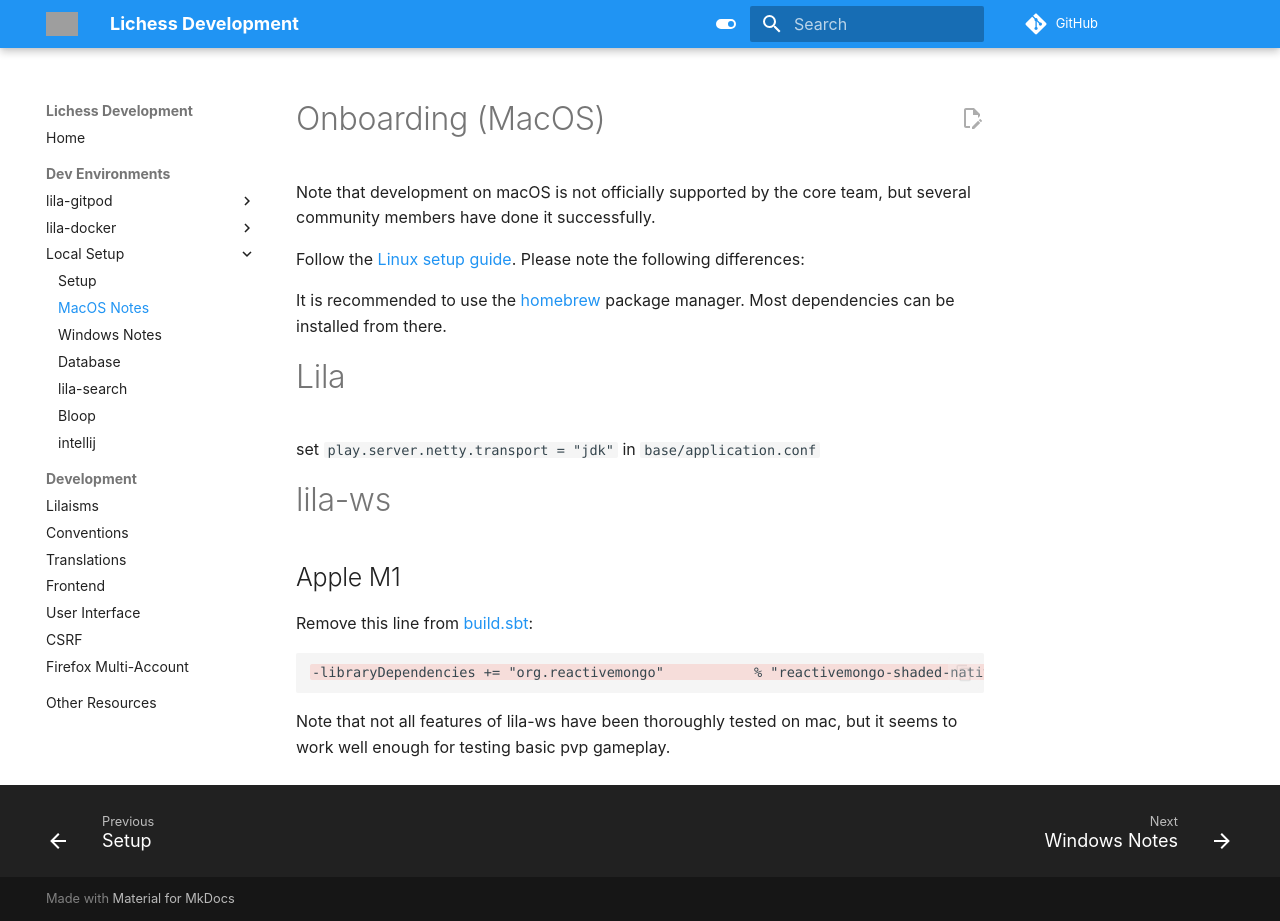
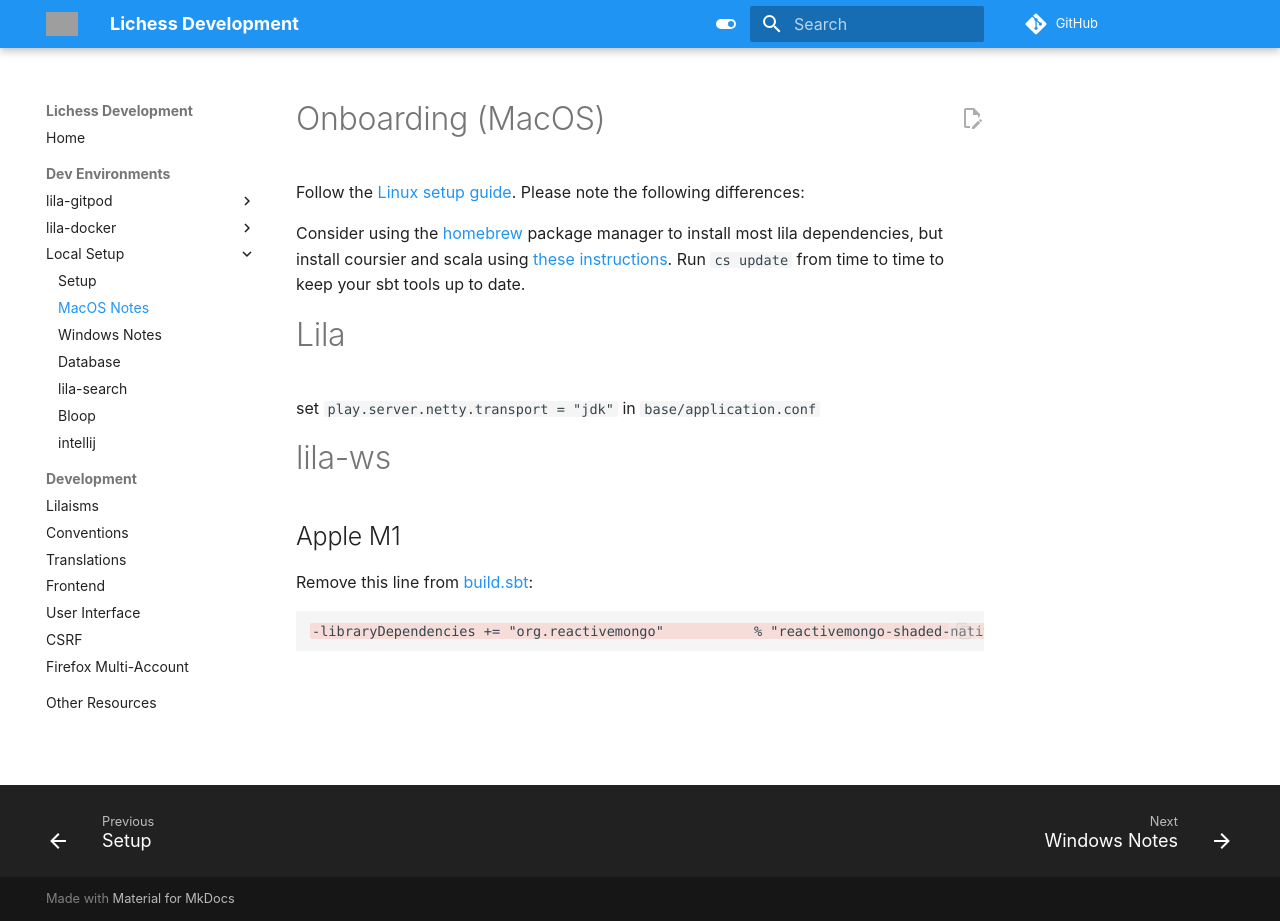
Before and after one commit to fitztrev/docs, an MkDocs documentation site: the page built from docs/local-setup/mac.md, in a window 1280 px wide and 921 px high. Built offline with MkDocs 1.6.1 and Material for MkDocs 9.7.7, drawn with Linux system fonts in a browser that asks for light colours; comment, search, counter and statistics services are not loaded; grey boxes are pictures that could not be loaded.

Commit message:
Update mac.md

````diff
--- a/docs/local-setup/mac.md
+++ b/docs/local-setup/mac.md
@@ -1,10 +1,8 @@
 # Onboarding (MacOS)
-
-Note that development on macOS is not officially supported by the core team, but several community members have done it successfully.
 
 Follow the [Linux setup guide](index.md). Please note the following differences:
 
-It is recommended to use the [homebrew](https://brew.sh/) package manager. Most dependencies can be installed from there.
+Consider using the [homebrew](https://brew.sh/) package manager to install most lila dependencies, but install coursier and scala using [these instructions](https://i.imgur.com/3MQ6zr7.jpg). Run `cs update` from time to time to keep your sbt tools up to date.
 
 # Lila
 
@@ -20,5 +18,3 @@
 ```diff
 -libraryDependencies += "org.reactivemongo"           % "reactivemongo-shaded-native"  % s"$reactivemongoVersion-$os-x86-64"
 ```
-
-Note that not all features of lila-ws have been thoroughly tested on mac, but it seems to work well enough for testing basic pvp gameplay.
````
